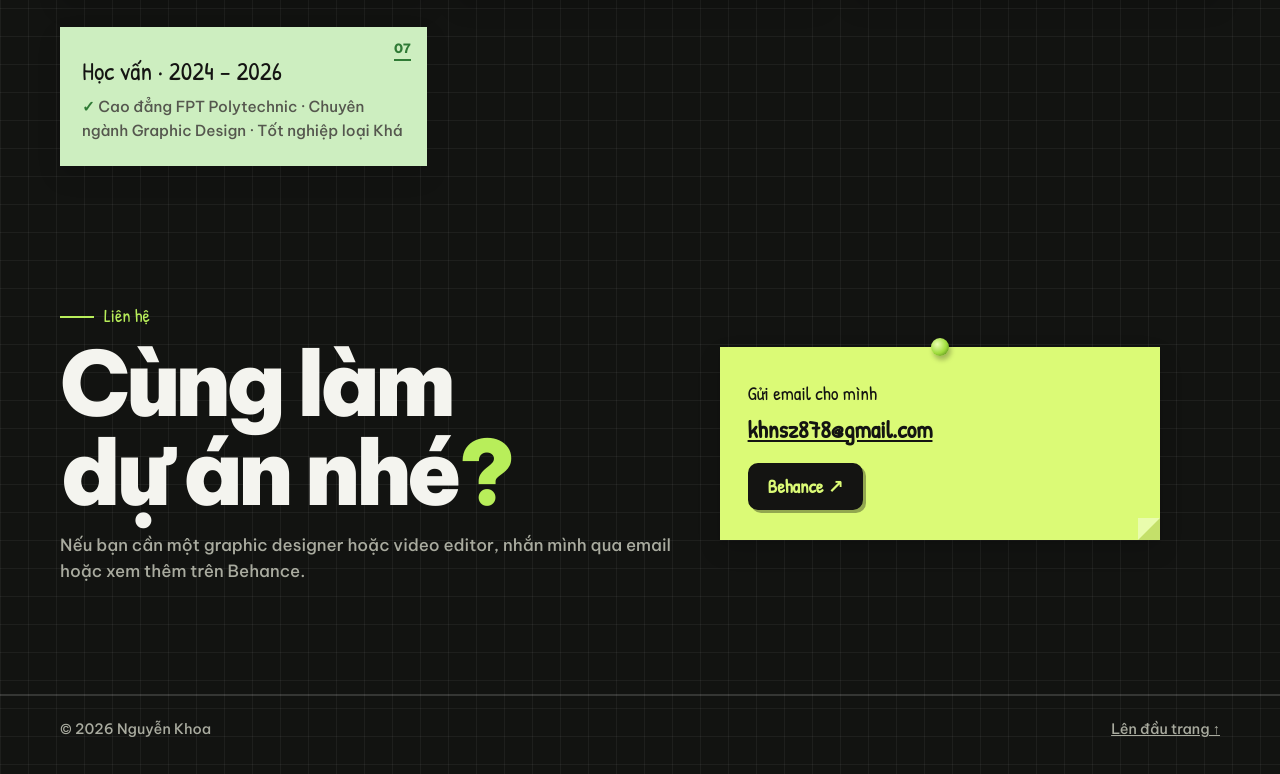
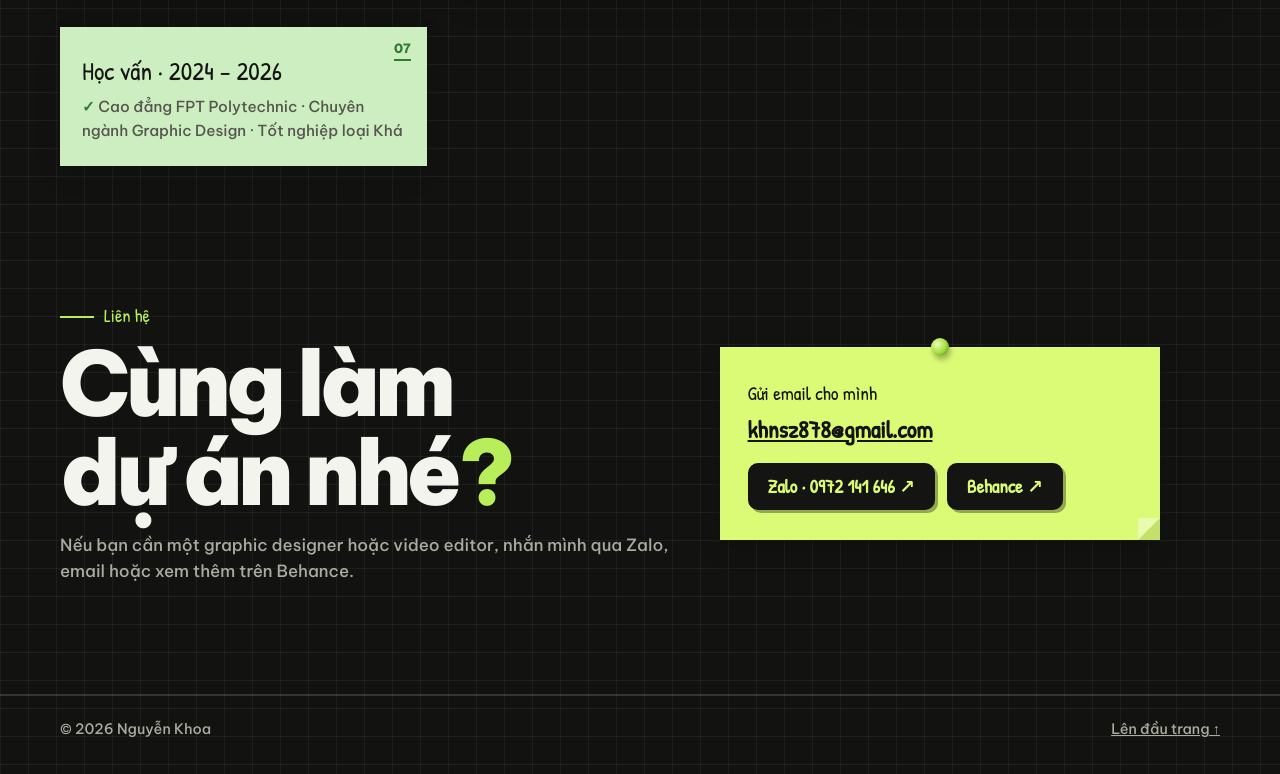
Before and after one commit to khoa878-wq/khoa878-wq.github.io, a plain HTML site: page index.html in a window 1280 px wide. Shown: the part 6040-6814 px from the top of the page. Drawn offline with Linux system fonts and the light colour scheme.

Commit message:
Liên hệ: thêm nút Zalo 0972 141 646

```diff
--- a/index.html
+++ b/index.html
@@ -132,6 +132,7 @@ h2 mark { background:linear-gradient(transparent 58%, var(--yellow) 58% 92%, tra
 .contact h2 { font-size:clamp(3rem, 7vw, 6rem); }
 .contact h2 .q { color:var(--red); }
 .note.mailnote { position:relative; width:auto; max-width:440px; padding:34px 28px 30px; transform:rotate(2deg); }
+.mailnote .cta-row { display:flex; flex-wrap:wrap; gap:12px; }
 .mailnote a.mail { display:block; font-weight:800; font-size:clamp(1.1rem, 2.2vw, 1.5rem); margin:8px 0 18px; overflow-wrap:anywhere; }
 footer { border-top:2px solid var(--ink); padding-block:22px 34px; font-size:.9rem; }
 footer .wrap { display:flex; justify-content:space-between; flex-wrap:wrap; gap:12px; }
@@ -301,10 +302,10 @@ body.viewing #case { display:block; }
   <div class="rv">
     <p class="kicker">Liên hệ</p>
     <h2>Cùng làm<br>dự án nhé<span class="q">?</span></h2>
-    <p class="lead">Nếu bạn cần một graphic designer hoặc video editor, nhắn mình qua email hoặc xem thêm trên Behance.</p>
+    <p class="lead">Nếu bạn cần một graphic designer hoặc video editor, nhắn mình qua Zalo, email hoặc xem thêm trên Behance.</p>
   </div>
   <div class="note y mailnote rv"><span class="pin"></span><span class="hand" style="font-size:1.2rem">Gửi email cho mình</span><a class="mail" id="mail" href="mailto:khnsz878@gmail.com">khnsz878@gmail.com</a>
-    <a class="btn dark" id="be" href="https://www.behance.net/khoangy2" target="_blank" rel="noopener noreferrer">Behance ↗</a></div>
+    <span class="cta-row"><a class="btn dark" href="https://zalo.me/0972141646" target="_blank" rel="noopener noreferrer" aria-label="Nhắn Zalo 0972 141 646">Zalo · 0972 141 646 ↗</a><a class="btn dark" id="be" href="https://www.behance.net/khoangy2" target="_blank" rel="noopener noreferrer">Behance ↗</a></span></div>
 </section>
 </main>
 <section id="case" class="wrap" aria-live="polite"></section>
```
